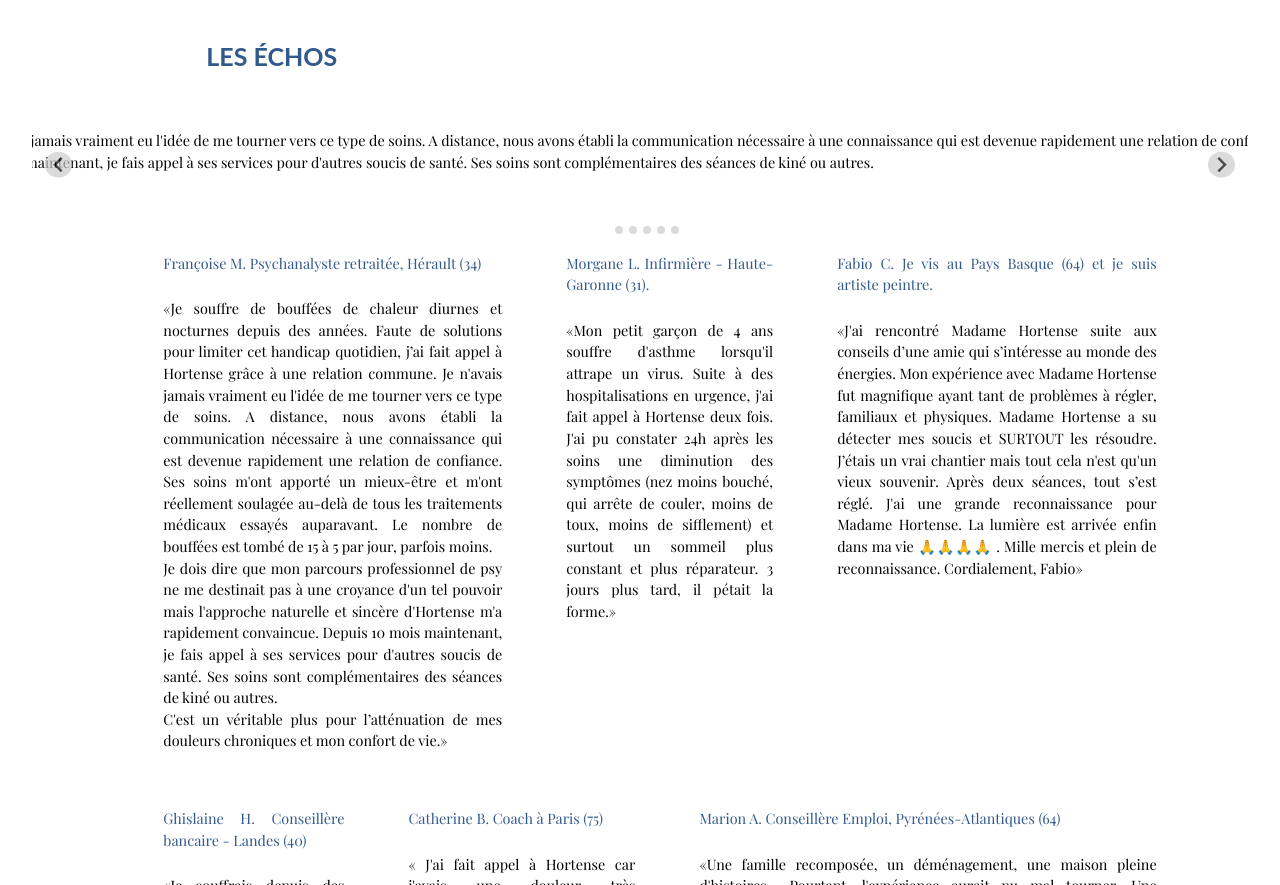
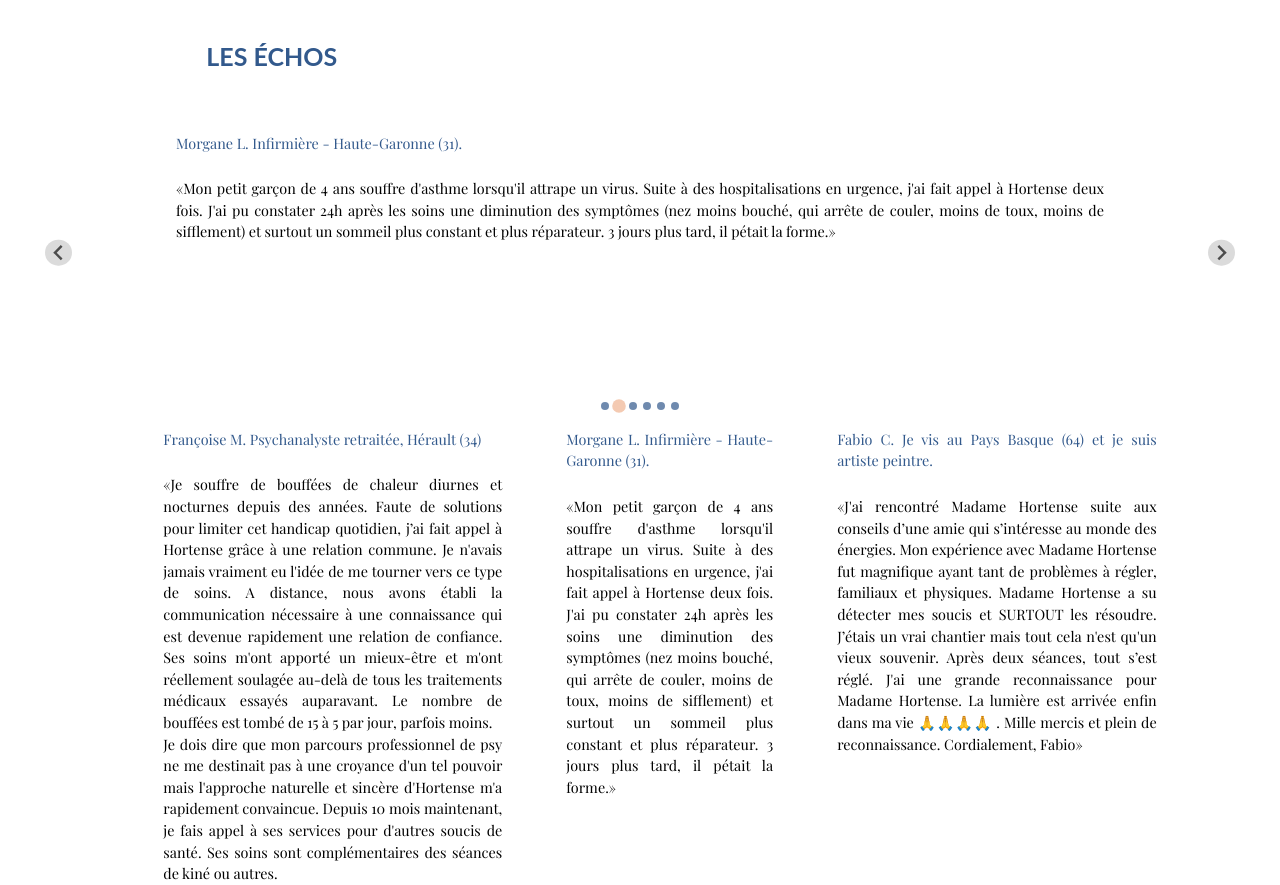
Before and after one commit to gaspard-lonchampt/gaspard-lonchampt.github.io, a website: page index.html in a window 1280 px wide. Shown: the part 5858-6743 px from the top of the page. Drawn offline with nearby package versions, Linux system fonts and the light colour scheme; a web font is replaced by a local one.

Commit message:
update slider jbl

```diff
--- a/index.html
+++ b/index.html
@@ -1046,9 +1046,9 @@
         document.addEventListener('DOMContentLoaded', function () {
             var splide = new Splide('.splide', {
                 type: 'loop',
-                height: '10rem',
                 focus: 'center',
-                autoWidth: true,
+                autoWidth: false,
+                autoplay: true,
             });
             splide.mount();
         });
--- a/sass/mystyle.scss
+++ b/sass/mystyle.scss
@@ -497,47 +497,27 @@ h3.subtitle {
 }
 
 // slide
+.splide__slide__container {
+    padding: 3rem 5rem;
+}
 
-// .splide__slide {
-//     padding: 6rem;
-//     display: flex;
-//     justify-content: center;
-//     background: #ECF0F1;
+.splide__pagination__page {
+    background: $subtitle-color !important;
+}
 
-// }
+.splide__pagination__page.is-active {
+    background: $primary !important;
+    transform: scale(1.7) !important;
+}
 
-// .splide__slide__container {
-//     width: 600px;
-//     text-align: center;
-// }
+.splide__slide {
 
-// .slide__content {
-//     margin: 1rem 0;
-//     font-size: 1.3rem;
-// }
+}
 
-// .slide-img__wrapper {
-//     display: flex;
-//     align-items: center;
+.slide__content p {
+    padding: 0 4rem;
+}
 
-// }
-
-// .slide-img {
-//     width: 60px;
-//     height: 60px;
-//     border-radius: 50%;
-//     max-width: 100%;
-//     max-height: 100%;
-// }
-
-// .slide-img__caption {
-//     margin-left: 1rem;
-// }
-
-// .slide-img__caption span {
-//     color: #2E86C1;
-//     font-weight: 500;
-// }
 
 // custom scss fin
 
```
Also changed, not shown: sass/mystyle.css, 2 other files.
